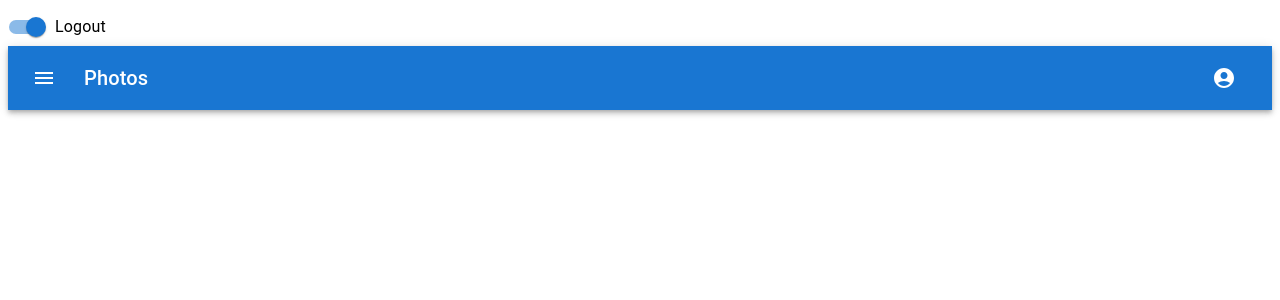
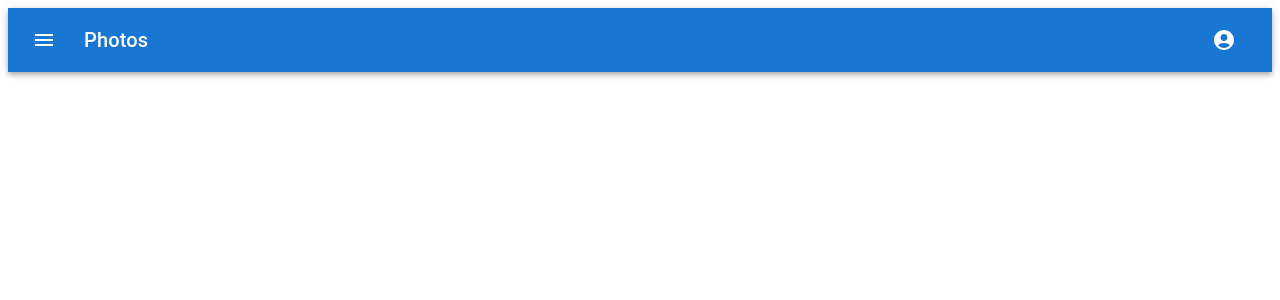
Before and after one commit to servetisikli/react-works, a React (Create React App) app: page / in a window 1280 px wide. Shown: the top 300 px of the page. Built offline with nearby package versions, Linux system fonts and the light colour scheme; the HTML template or start-up script is replaced by a standard one.

Commit message:
Navbar edited

```diff
--- a/src/components/Navbar.js
+++ b/src/components/Navbar.js
@@ -6,19 +6,13 @@
 import IconButton from "@mui/material/IconButton";
 import MenuIcon from "@mui/icons-material/Menu";
 import AccountCircle from "@mui/icons-material/AccountCircle";
-import Switch from "@mui/material/Switch";
-import FormControlLabel from "@mui/material/FormControlLabel";
-import FormGroup from "@mui/material/FormGroup";
 import MenuItem from "@mui/material/MenuItem";
 import Menu from "@mui/material/Menu";
 
 export default function Navbar() {
-  const [auth, setAuth] = React.useState(true);
   const [anchorEl, setAnchorEl] = React.useState(null);
 
-  const handleChange = (event) => {
-    setAuth(event.target.checked);
-  };
+
 
   const handleMenu = (event) => {
     setAnchorEl(event.currentTarget);
@@ -30,18 +24,7 @@
 
   return (
     <Box sx={{ flexGrow: 1 }}>
-      <FormGroup>
-        <FormControlLabel
-          control={
-            <Switch
-              checked={auth}
-              onChange={handleChange}
-              aria-label="login switch"
-            />
-          }
-          label={auth ? "Logout" : "Login"}
-        />
-      </FormGroup>
+
       <AppBar position="static">
         <Toolbar>
           <IconButton
@@ -56,7 +39,7 @@
           <Typography variant="h6" component="div" sx={{ flexGrow: 1 }}>
             Photos
           </Typography>
-          {auth && (
+
             <div>
               <IconButton
                 size="large"
@@ -87,7 +70,7 @@
                 <MenuItem onClick={handleClose}>My account</MenuItem>
               </Menu>
             </div>
-          )}
+
         </Toolbar>
       </AppBar>
     </Box>
```
